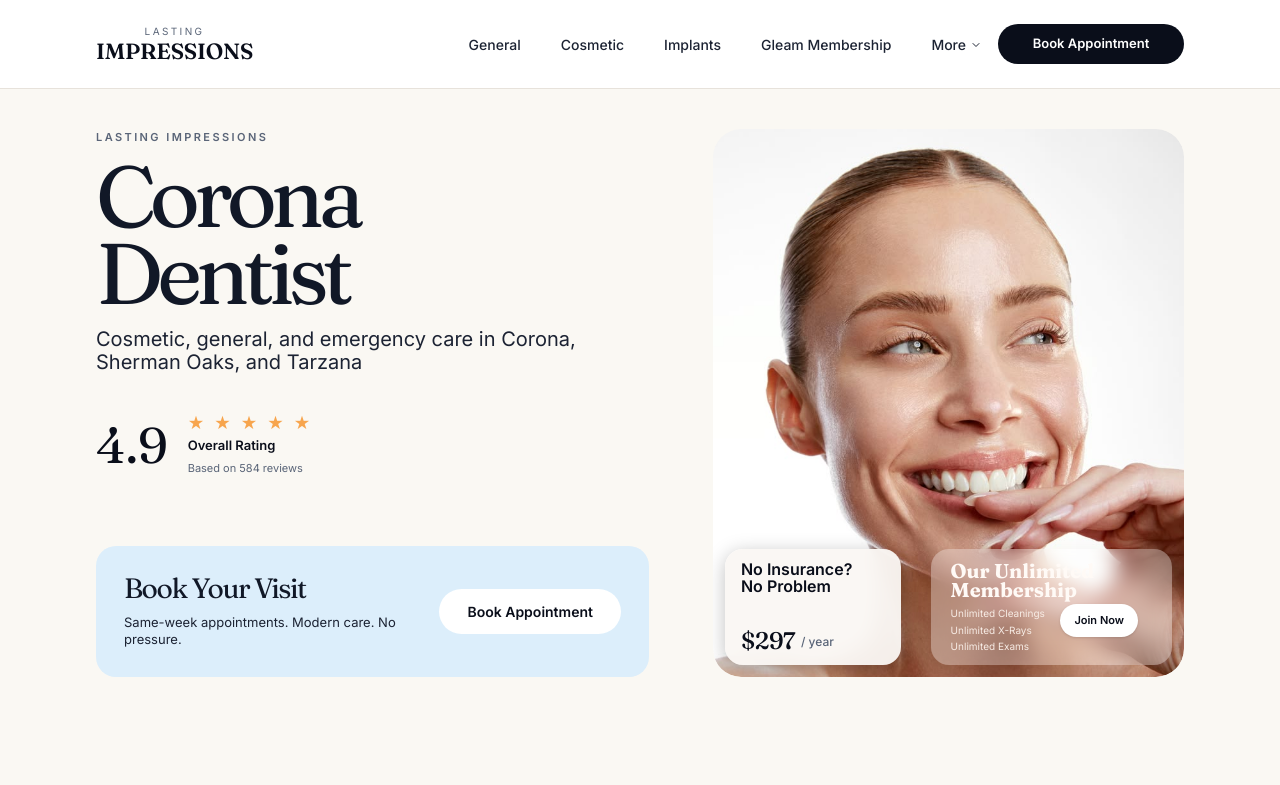
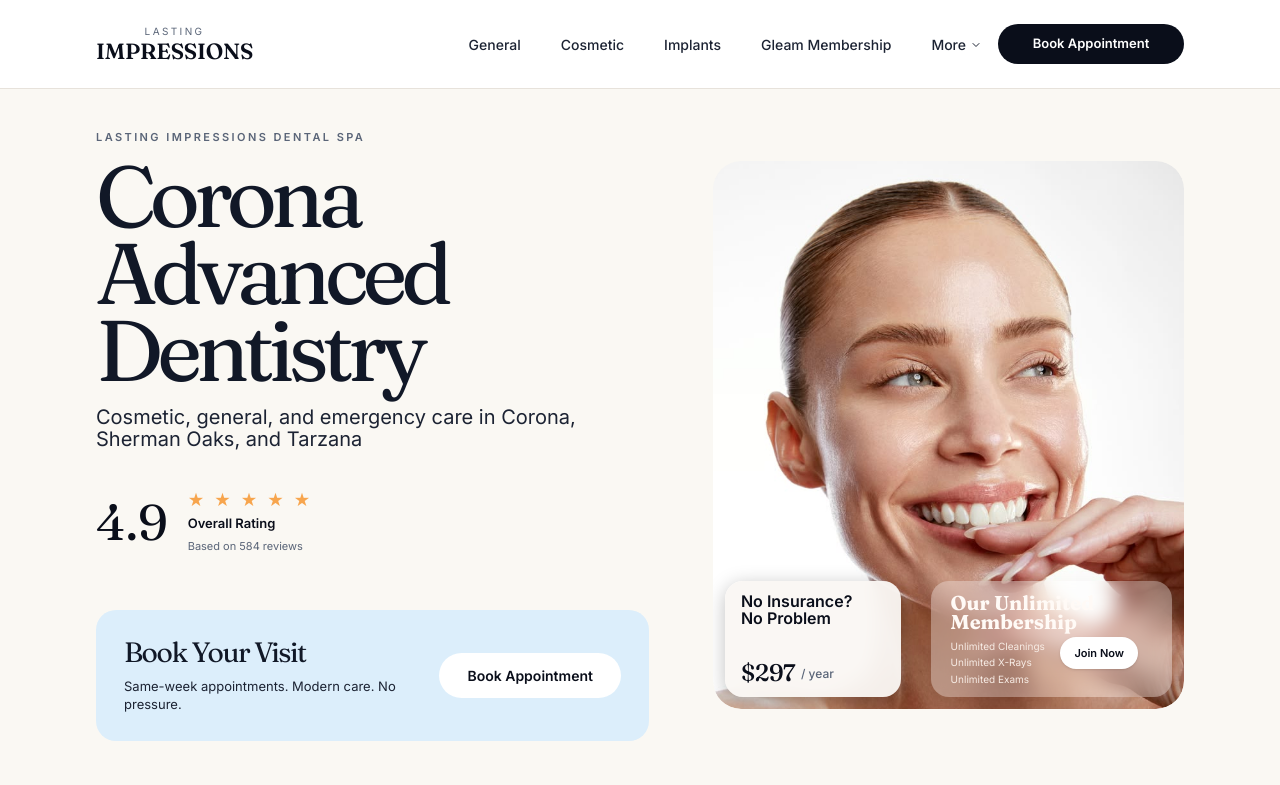
Before and after one commit to rohit-vue/calabases, a Next.js app: page / in a window 1280 px wide. Shown: the top 785 px of the page. Built offline with nearby package versions, Linux system fonts and the light colour scheme.

Commit message:
refinements: office name

```diff
--- a/src/components/sections/Hero.tsx
+++ b/src/components/sections/Hero.tsx
@@ -11,12 +11,12 @@ export default function Hero() {
           <div className="space-y-8 lg:space-y-10">
             <div className="space-y-3">
               <p className="text-[11px] font-semibold uppercase tracking-[0.22em] text-[#5A6578] sm:text-[11px]">
-                Lasting Impressions
+                Lasting Impressions Dental Spa
               </p>
               <h1 className="font-fraunces text-[4.2rem] leading-[0.9] tracking-[-0.07em] text-[#111827] sm:text-[5rem] md:text-[5.2rem] lg:text-[86px]">
-                Corona
+                Corona Advanced
                 <br />
-                Dentist
+                Dentistry
               </h1>
               <p className="pt-1 text-[1.05rem] leading-[1.12] text-[#1C2333] sm:text-[1.2rem] lg:text-[20px]">
               Cosmetic, general, and emergency care in Corona, Sherman Oaks, and Tarzana
```
